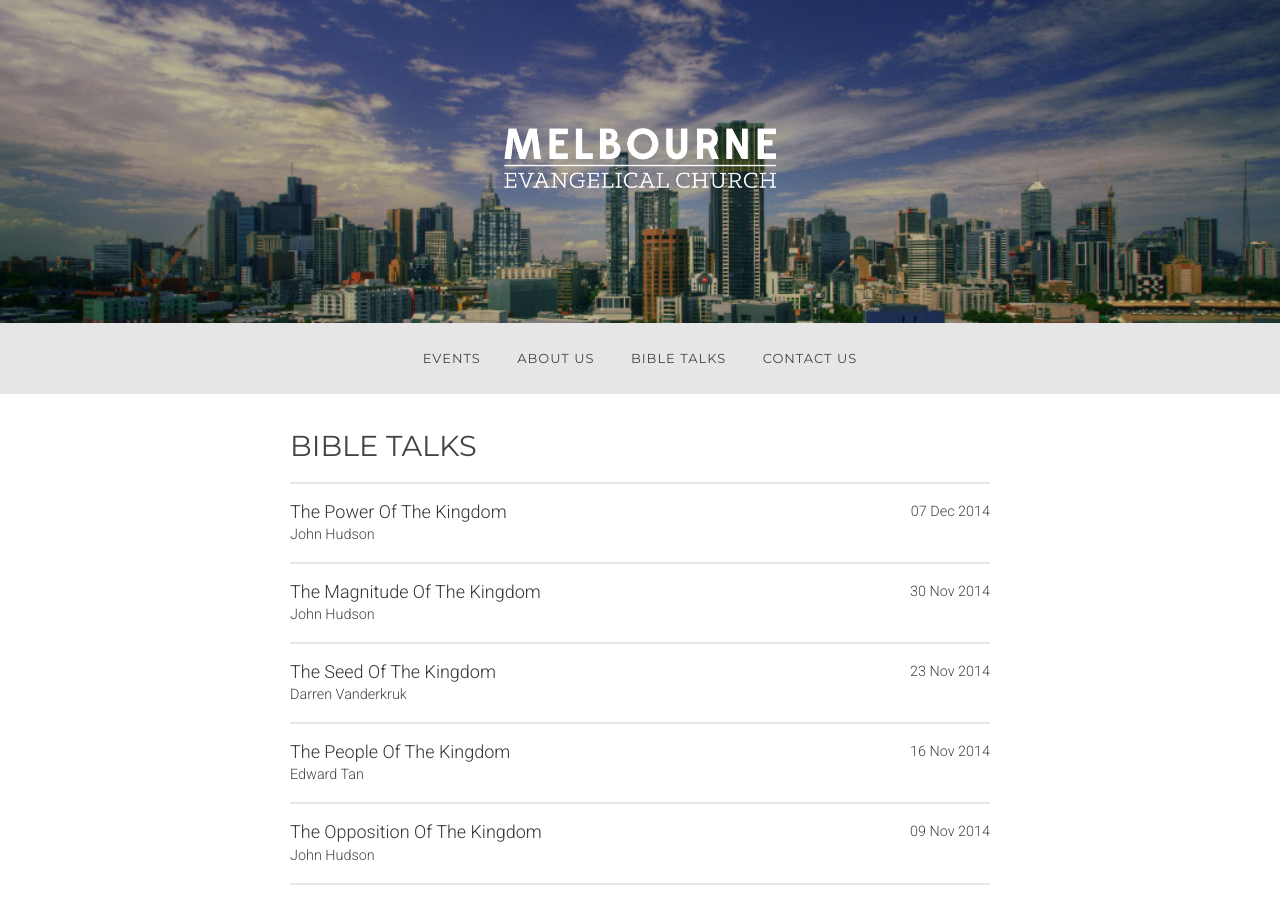
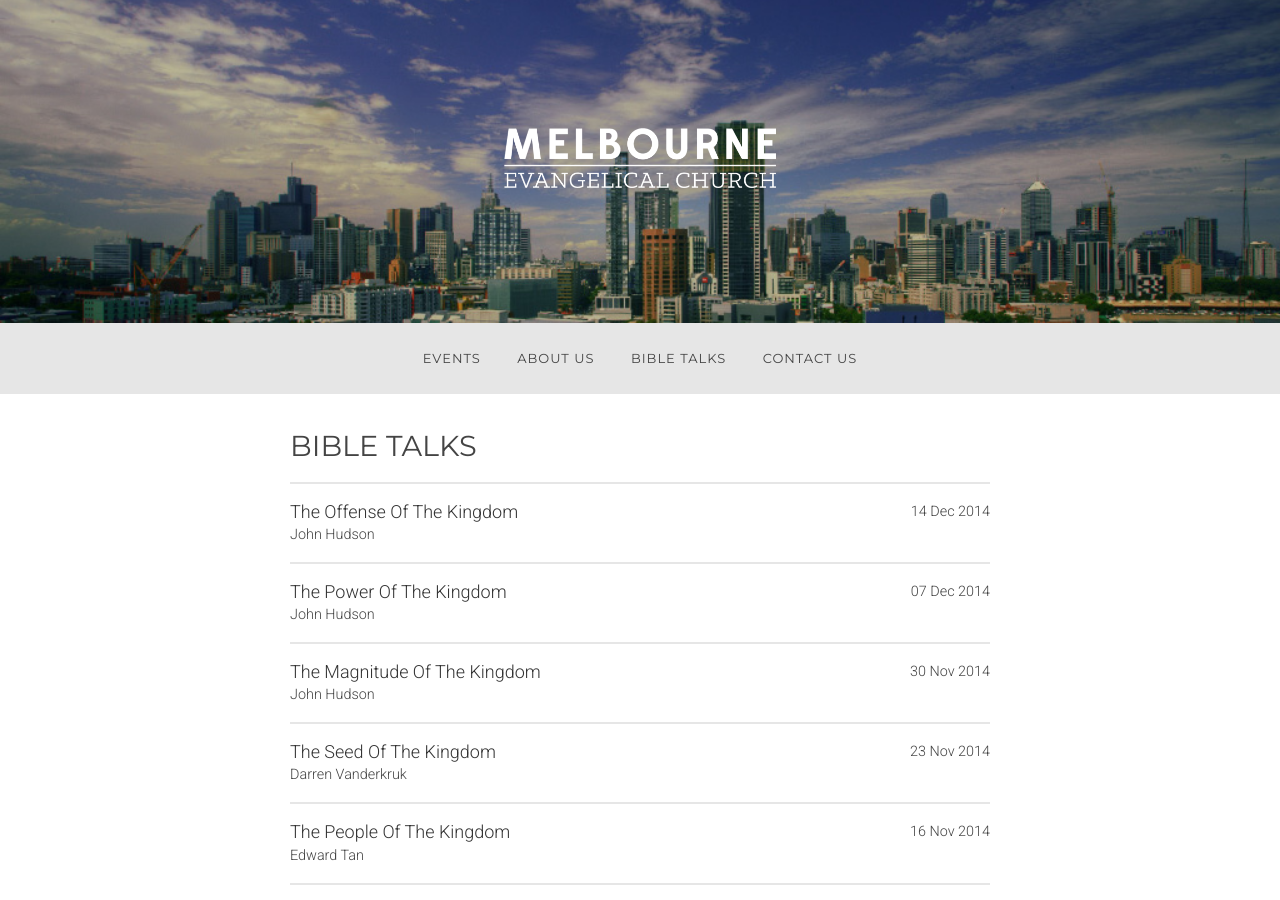
Before and after one commit to allanhortle/melbourneevangelicalchurch.com.au, a Jekyll site: the page built from talks/index.html, in a window 1280 px wide and 900 px high. Built offline with Jekyll 4.4.1, drawn with Linux system fonts in a browser that asks for light colours; Markdown is read by kramdown in place of the engine named in the settings.

```diff
--- /dev/null
+++ b/_posts/2014/2014-12-14-mark_6(1-29)-the_offence_of_the_kingdom-john_hudson.markdown
@@ -0,0 +1,8 @@
+---
+layout: post
+passage: Mark 6:1-29
+title: The Offense Of The Kingdom
+author: John Hudson
+date: 2014-12-14
+categories: Mark
+---
```
Also changed, not shown: index.markdown (+0 -7 lines).
